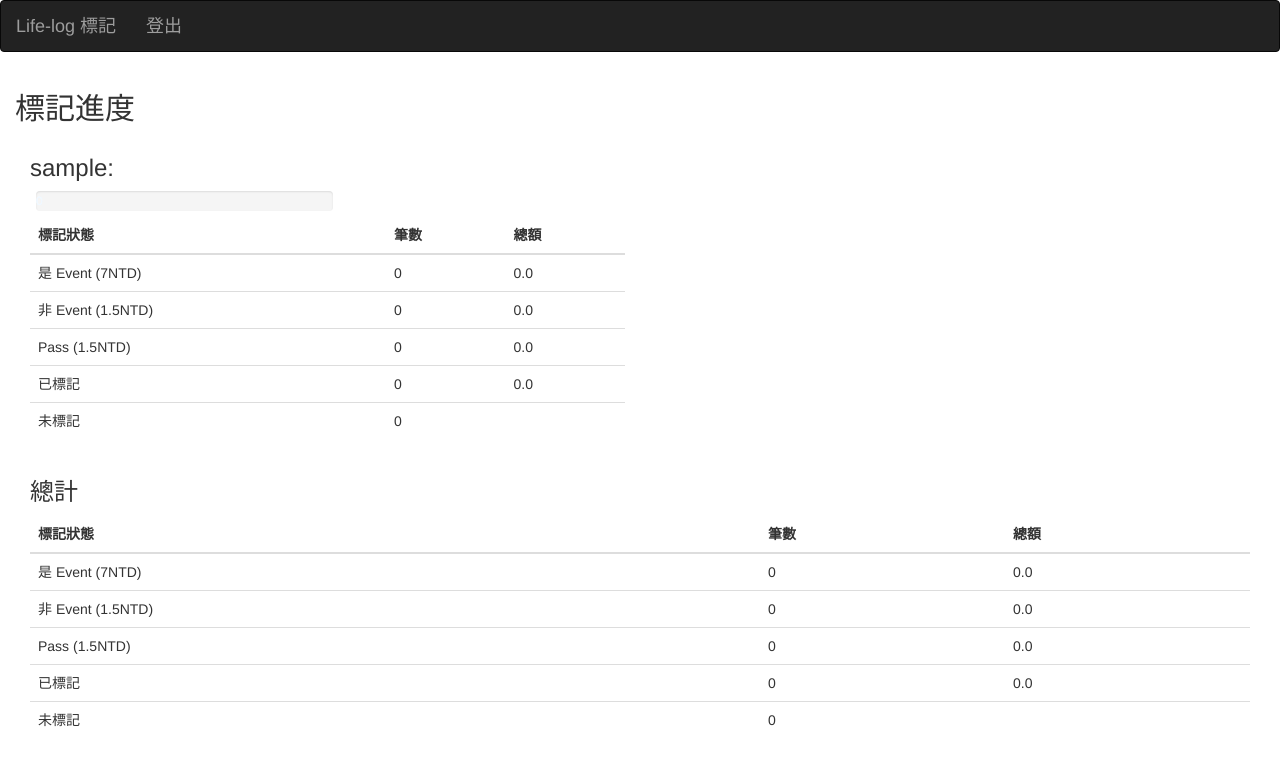
After one commit to henryyang42/lifelog_annotation, a Django app: page /annotation/progress/ in a window 1280 px wide. The commit adds this page. Shown: the top 766 px of the page. Run offline with Django 3.2, Linux system fonts and the light colour scheme; the visitor is signed in with stand-in values (Sample User, id 1); data comes from the database, SQL or seed files in the repository; data that the repository does not hold is empty; some libraries are stand-ins or nearby versions.

Commit message:
Add annotation status

```diff
--- a/annotate/templates/annotate_entry.html
+++ b/annotate/templates/annotate_entry.html
@@ -3,6 +3,7 @@
 
 {% block annotation_progress %}
 {% include "annotation_status.html" %}
+<a class="navbar-brand" href="/annotation/logout/"> 登出 </a>
 {% endblock %}
 
 {% block body %}
--- a/annotate/templates/annotation_status.html
+++ b/annotate/templates/annotation_status.html
@@ -10,4 +10,3 @@
 </div>
 
 </div>
-<a class="navbar-brand" href="/annotation/logout/"> 登出 </a>
--- a/annotate/templates/list_sentence.html
+++ b/annotate/templates/list_sentence.html
@@ -2,6 +2,7 @@
 
 {% block annotation_progress %}
 {% include "annotation_status.html" %}
+<a class="navbar-brand" href="/annotation/logout/"> 登出 </a>
 {% endblock %}
 
 {% block body %}
--- /dev/null
+++ b/annotate/templates/progress.html
@@ -0,0 +1,92 @@
+{% extends "layout.html" %} {% block annotation_progress %}
+<a class="navbar-brand" href="/annotation/logout/"> 登出 </a> {% endblock %} {% block body %}
+
+<div class="container-fluid">
+  <h2>標記進度</h2>
+  {% for user, annotation_status in user_progress %}
+  <div class="col-md-6">
+    <h3>{{user}}: </h3>{% include "annotation_status.html" %}
+    <table class="table table-hover">
+      <thead>
+        <tr>
+          <th>標記狀態</th>
+          <th>筆數</th>
+          <th>總額</th>
+        </tr>
+      </thead>
+      <tbody>
+        <tr>
+          <td>是 Event (7NTD)</td>
+          <td>{{annotation_status.has_event}}</td>
+          <td>{{annotation_status.has_event_cost}}</td>
+        </tr>
+        <tr>
+          <td>非 Event (1.5NTD)</td>
+          <td>{{annotation_status.not_event}}</td>
+          <td>{{annotation_status.not_event_cost}}</td>
+        </tr>
+        <tr>
+          <td>Pass (1.5NTD)</td>
+          <td>{{annotation_status.pass}}</td>
+          <td>{{annotation_status.pass_cost}}</td>
+        </tr>
+        <tr>
+          <td>已標記</td>
+          <td>{{annotation_status.anno_done}}</td>
+          <td>{{annotation_status.anno_done_cost}}</td>
+        </tr>
+        <tr>
+          <td>未標記</td>
+          <td>{{annotation_status.undone}}</td>
+          <td></td>
+        </tr>
+      </tbody>
+    </table>
+  </div>
+  {% endfor %}
+
+  <script type="text/javascript">
+    $(function () {
+      $('div').removeClass('navbar-right navbar-text')
+    });
+  </script>
+  <div class="col-md-12">
+      <h3>總計</h3>
+      <table class="table table-hover">
+        <thead>
+          <tr>
+            <th>標記狀態</th>
+            <th>筆數</th>
+            <th>總額</th>
+          </tr>
+        </thead>
+        <tbody>
+          <tr>
+            <td>是 Event (7NTD)</td>
+            <td>{{status.has_event}}</td>
+            <td>{{status.has_event_cost}}</td>
+          </tr>
+          <tr>
+            <td>非 Event (1.5NTD)</td>
+            <td>{{status.not_event}}</td>
+            <td>{{status.not_event_cost}}</td>
+          </tr>
+          <tr>
+            <td>Pass (1.5NTD)</td>
+            <td>{{status.pass}}</td>
+            <td>{{status.pass_cost}}</td>
+          </tr>
+          <tr>
+            <td>已標記</td>
+            <td>{{status.anno_done}}</td>
+            <td>{{status.anno_done_cost}}</td>
+          </tr>
+          <tr>
+            <td>未標記</td>
+            <td>{{status.undone}}</td>
+            <td></td>
+          </tr>
+        </tbody>
+      </table>
+    </div>
+  {% endblock body %}
--- a/annotate/urls.py
+++ b/annotate/urls.py
@@ -4,4 +4,5 @@ from . import views
 urlpatterns = [
     url(r'^$', views.annotate, name='annotate'),
     url(r'^show/$', views.list_sentence, name='list_sentence'),
+    url(r'^progress/$', views.progress, name='progress'),
 ]
--- a/annotate/views.py
+++ b/annotate/views.py
@@ -21,7 +21,7 @@ def get_annotation_status(user):
     done_ct = Annotation.objects.filter(user=user, status=Annotation.DONE).count()
     pending_ct = Annotation.objects.filter(user=user, status=Annotation.PENDING).count()
     undone_ct = Annotation.objects.filter(user=user, status=Annotation.UNDONE).count()
-    smoothing = 5000
+    smoothing = 200
     smct = len([ct for ct in [done_ct, pending_ct, undone_ct] if ct])
     return {
         'done_pct': done_ct and (done_ct + smoothing) / (all_ct + smct * smoothing) * 100,
@@ -29,7 +29,9 @@ def get_annotation_status(user):
         'remaining_pct': undone_ct and (undone_ct + smoothing) / (all_ct + smct * smoothing) * 100,
         'done': done_ct,
         'pending': pending_ct,
+        'pass': pending_ct,
         'remaining': undone_ct,
+        'undone': undone_ct
     }
 
 
@@ -172,3 +174,42 @@ def list_sentence(request):
     Anno = Annotation
     annotation_status = get_annotation_status(user)
     return render(request, 'list_sentence.html', locals())
+
+
+@login_required(login_url='/annotation/login')
+def progress(request):
+    user_progress = []
+    status = {
+        'not_event_cost': 0.0,
+        'has_event_cost': 0.0,
+        'anno_done_cost': 0.0,
+        'pass_cost': 0,
+        'not_event': 0,
+        'has_event': 0,
+        'anno_done': 0,
+        'pass': 0,
+        'undone': 0
+    }
+    for user in User.objects.all():
+        annotation_status = get_annotation_status(user)
+        annotation_status['has_event'], annotation_status['not_event'] = 0, 0
+        for annotation in Annotation.objects.filter(user=user, status=Annotation.DONE):
+            try:
+                anno = json.loads(annotation.annotation)
+                if anno['checkEvent'] == 'hasEvent':
+                    annotation_status['has_event'] += 1
+                elif anno['checkEvent'] == 'notEvent':
+                    annotation_status['not_event'] += 1
+            except:
+                pass
+        annotation_status['has_event_cost'] = annotation_status['has_event'] * 7.0
+        annotation_status['not_event_cost'] = annotation_status['not_event'] * 1.5
+        annotation_status['pass_cost'] = annotation_status['pass'] * 1.5
+        annotation_status['anno_done'] = annotation_status['has_event'] + annotation_status['not_event'] + annotation_status['pass']
+        annotation_status['anno_done_cost'] = annotation_status['has_event_cost'] + annotation_status['not_event_cost'] + annotation_status['pass_cost']
+        for key in status.keys():
+            status[key] += annotation_status[key]
+        user_progress.append((user, annotation_status))
+
+    Anno = Annotation
+    return render(request, 'progress.html', locals())
```
